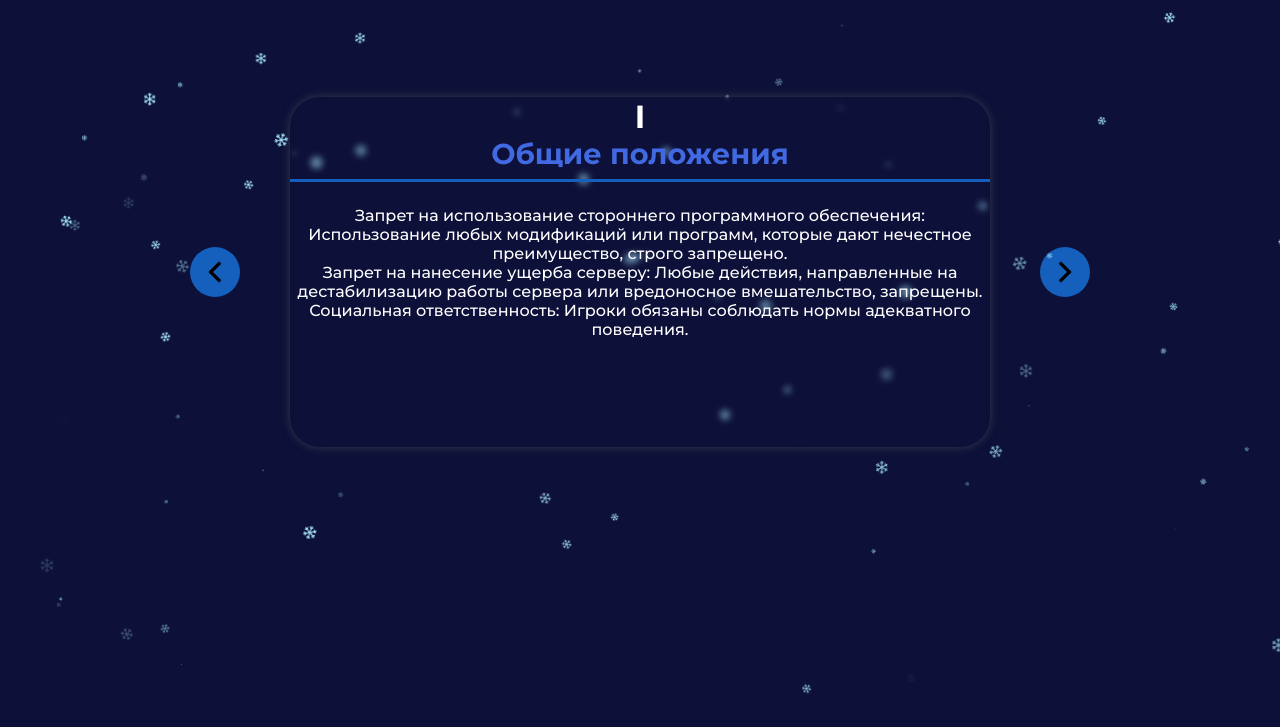
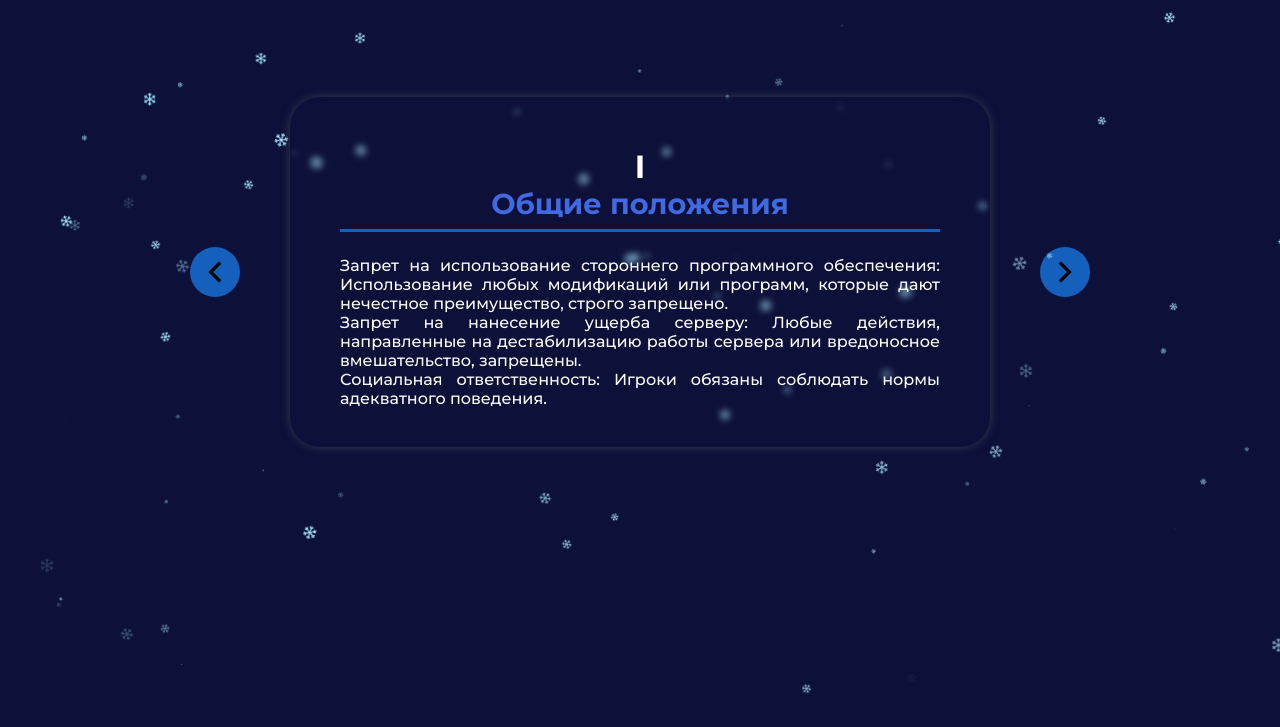
Before and after one commit to friendshire/friendshire.github.io, a plain HTML site: page rules.html in a window 1280 px wide. Shown: the part 73-800 px from the top of the page. Drawn offline with nearby package versions, Linux system fonts and the light colour scheme; animation ran at ten frames a second.

Commit message:
Updated rules

```diff
--- a/CSSrules copy.css
+++ b/CSSrules copy.css
@@ -19,12 +19,13 @@ main {
 }
 
 .slide {
-    text-align: center;
+    text-align: justify;
     width: 100%;
     height: 100%;
     position: absolute;
     transition: .4s cubic-bezier(0.075, 0.82, 0.165, 1);
     color: #fff;
+    padding: 50px;
 }
 .slide h2 {
     font-size: 1.8rem;
@@ -33,6 +34,10 @@ main {
     padding-bottom: 0.5rem;
     margin-bottom: 1.5rem;
     padding-left: 0;
+    text-align: center;
+}
+.slide h1 {
+    text-align: center;
 }
 
 button {
```
